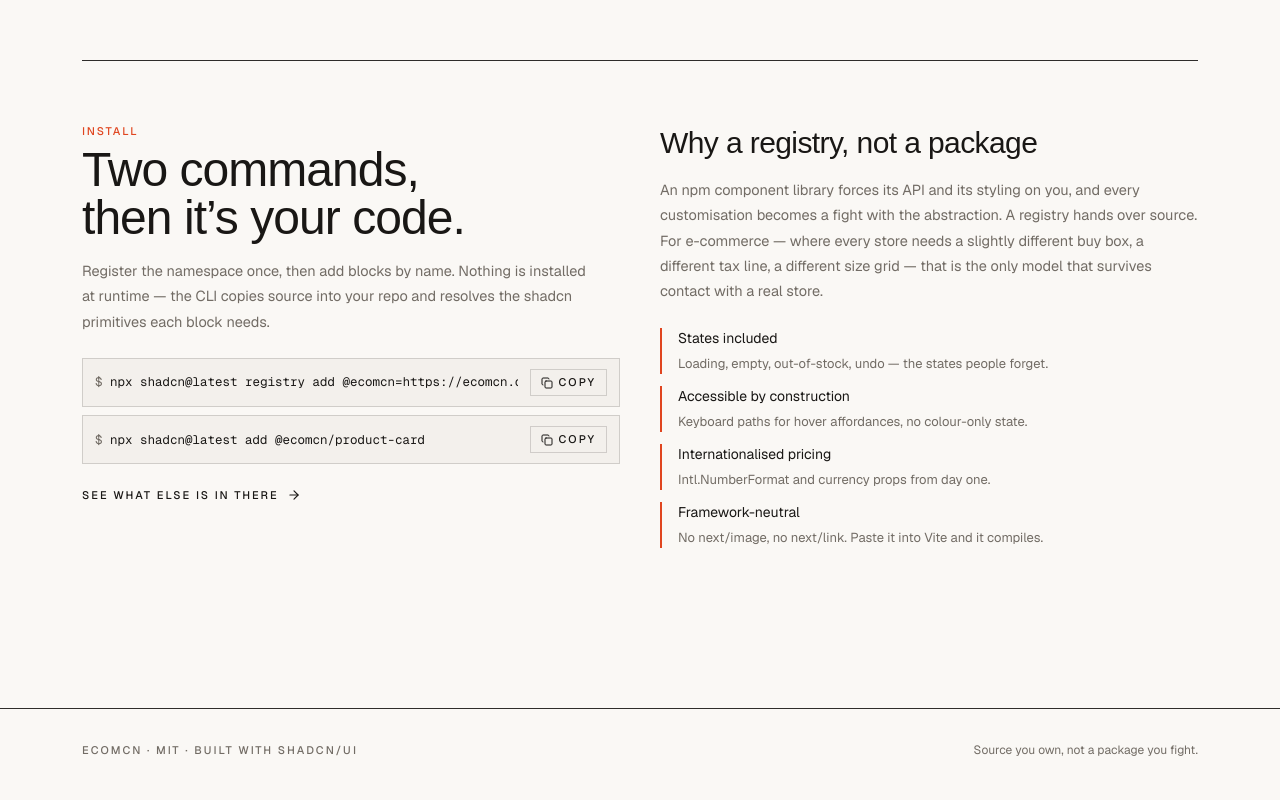
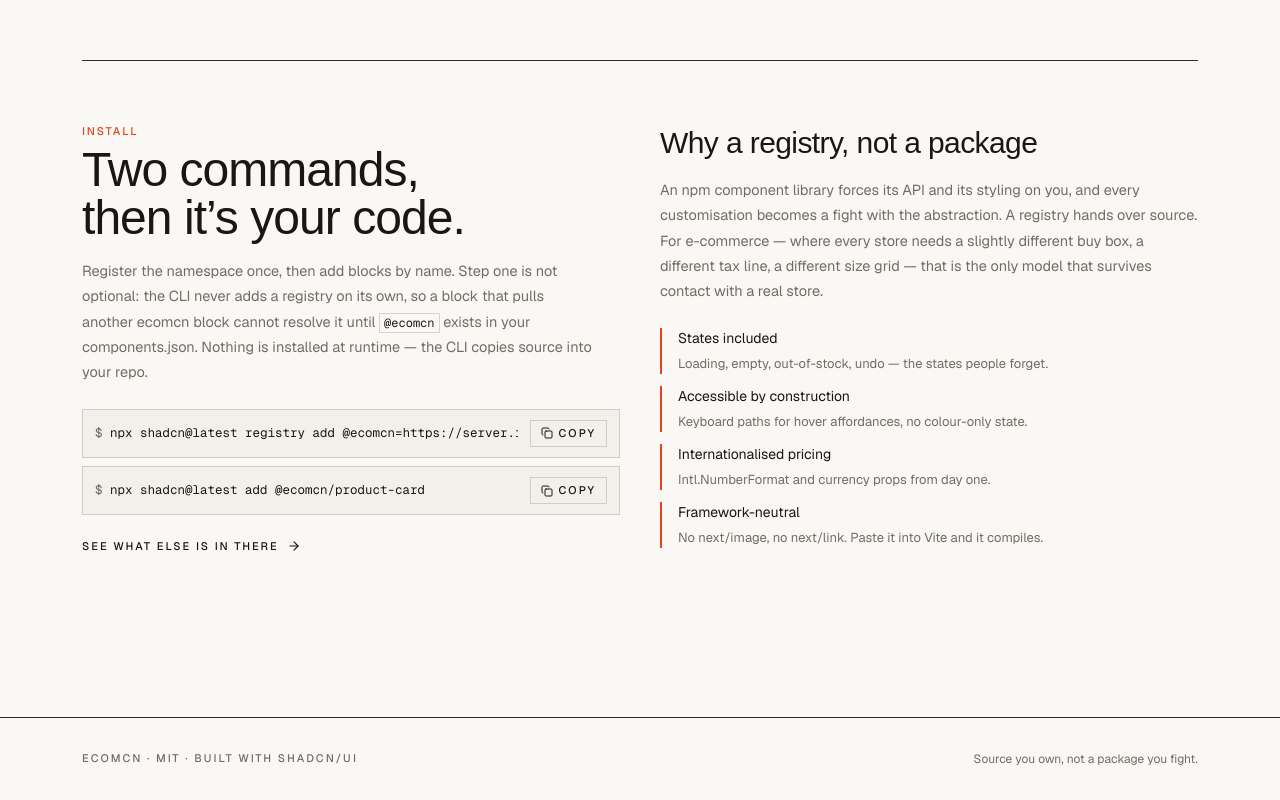
Before and after one commit to its-Inbarajan/ecomcn, a Next.js app: page / in a window 1280 px wide. Shown: the part 3805-4605 px from the top of the page. Built offline with nearby package versions, Linux system fonts and the light colour scheme; no server answers; a web font is replaced by a local one.

Commit message:
feat: new updates

```diff
--- a/registry.json
+++ b/registry.json
@@ -1,7 +1,7 @@
 {
   "$schema": "https://ui.shadcn.com/schema/registry.json",
   "name": "ecomcn",
-  "homepage": "https://ecomcn.dev",
+  "homepage": "https://ecomcn.vercel.app",
   "include": [
     "src/registry/ecomcn/price-tag/registry.json",
     "src/registry/ecomcn/product-card/registry.json",
--- a/src/app/(site)/blocks/[slug]/page.tsx
+++ b/src/app/(site)/blocks/[slug]/page.tsx
@@ -5,7 +5,7 @@ import { ArrowLeft, ArrowRight, ExternalLink } from "lucide-react";
 
 import { BlockPreview } from "@/components/site/block-preview";
 import { CodeViewer } from "@/components/site/code-viewer";
-import { InstallCommand } from "@/components/site/copy-button";
+import { InstallSteps } from "@/components/site/install-steps";
 import { BLOCKS } from "@/lib/blocks";
 import { extractPropsInterfaces, loadRegistryItem } from "@/lib/registry-source";
 
@@ -71,7 +71,12 @@ export default async function BlockPage({
 
       <div className="mt-6 grid gap-8 lg:grid-cols-[minmax(0,1fr)_260px]">
         <div className="min-w-0 space-y-10">
-          <InstallCommand command={`npx shadcn@latest add @ecomcn/${slug}`} />
+          <InstallSteps
+            slug={slug}
+            needsNamespace={item.registryDependencies.some((dep) =>
+              dep.startsWith("@ecomcn/"),
+            )}
+          />
 
           <BlockPreview slug={slug} title={block.title} />
 
--- a/src/app/(site)/page.tsx
+++ b/src/app/(site)/page.tsx
@@ -5,9 +5,9 @@ import { InstallCommand } from "@/components/site/copy-button";
 import { LiveDemo } from "@/components/site/live-demo";
 import { ProductArt } from "@/components/site/product-art";
 import { BLOCKS, DESIGN_RULES, STAGES, byStage, shipped } from "@/lib/blocks";
+import { addCommand, registerCommand } from "@/lib/site";
 import { cn } from "@/lib/utils";
 
-const NAMESPACE = "npx shadcn@latest registry add @ecomcn=https://ecomcn.dev/r/{name}.json";
 
 export default function Home() {
   return (
@@ -240,14 +240,19 @@ function Install() {
             Two commands, then it&rsquo;s your code.
           </h2>
           <p className="mt-4 max-w-lg text-[14.5px] leading-[1.75] text-muted-foreground">
-            Register the namespace once, then add blocks by name. Nothing is
-            installed at runtime — the CLI copies source into your repo and
-            resolves the shadcn primitives each block needs.
+            Register the namespace once, then add blocks by name. Step one is
+            not optional: the CLI never adds a registry on its own, so a block
+            that pulls another ecomcn block cannot resolve it until{" "}
+            <code className="ec-rule border px-1 py-px font-mono text-[12px] text-foreground">
+              @ecomcn
+            </code>{" "}
+            exists in your components.json. Nothing is installed at runtime —
+            the CLI copies source into your repo.
           </p>
 
           <div className="mt-6 space-y-2">
-            <InstallCommand command={NAMESPACE} />
-            <InstallCommand command="npx shadcn@latest add @ecomcn/product-card" />
+            <InstallCommand command={registerCommand} />
+            <InstallCommand command={addCommand("product-card")} />
           </div>
 
           <a
--- a/src/app/layout.tsx
+++ b/src/app/layout.tsx
@@ -1,5 +1,6 @@
 import type { Metadata } from "next";
 import { Geist, Geist_Mono, Instrument_Serif } from "next/font/google";
+import { SITE_URL as url } from "@/lib/site";
 import "./globals.css";
 
 const geistSans = Geist({
@@ -20,8 +21,6 @@ const instrumentSerif = Instrument_Serif({
   style: ["normal", "italic"],
   display: "swap",
 });
-
-const url = "https://ecomcn.dev";
 
 export const metadata: Metadata = {
   metadataBase: new URL(url),
--- /dev/null
+++ b/src/components/site/install-steps.tsx
@@ -0,0 +1,47 @@
+import { InstallCommand } from "@/components/site/copy-button";
+import { addCommand, registerCommand } from "@/lib/site";
+
+/**
+ * Two steps, not one. The CLI never registers a registry on its own, so a
+ * block whose dependencies are namespaced cannot install from a bare command
+ * until the namespace exists in the project's components.json.
+ */
+export function InstallSteps({
+  slug,
+  needsNamespace,
+}: {
+  slug: string;
+  /** True when the block pulls another @ecomcn item. */
+  needsNamespace?: boolean;
+}) {
+  return (
+    <div className="space-y-4">
+      <div>
+        <p className="ec-eyebrow mb-2 flex flex-wrap items-baseline gap-x-2 text-muted-foreground">
+          <span className="text-brand">Step 1</span>
+          Register the namespace — once per project
+        </p>
+        <InstallCommand command={registerCommand} />
+      </div>
+
+      <div>
+        <p className="ec-eyebrow mb-2 flex flex-wrap items-baseline gap-x-2 text-muted-foreground">
+          <span className="text-brand">Step 2</span>
+          Add the block
+        </p>
+        <InstallCommand command={addCommand(slug)} />
+      </div>
+
+      {needsNamespace ? (
+        <p className="text-[12.5px] leading-relaxed text-muted-foreground">
+          Step 1 is not optional for this one — it pulls another ecomcn block,
+          and the CLI has no way to resolve{" "}
+          <code className="ec-rule border px-1 py-px font-mono text-[11.5px] text-foreground">
+            @ecomcn/…
+          </code>{" "}
+          until the namespace is registered.
+        </p>
+      ) : null}
+    </div>
+  );
+}
--- /dev/null
+++ b/src/lib/site.ts
@@ -0,0 +1,20 @@
+/**
+ * One place for anything that changes when the domain does. The registry's
+ * `homepage` and every install command on the site read from here, so moving
+ * to a custom domain is a single edit plus a rebuild.
+ */
+export const SITE_URL =
+  process.env.NEXT_PUBLIC_SITE_URL?.replace(/\/$/, "") ?? "https://ecomcn.vercel.app";
+
+export const NAMESPACE = "@ecomcn";
+
+/**
+ * `{name}` is literal — the CLI substitutes the item name itself. Registering
+ * the namespace is what lets a block's own `@ecomcn/…` dependencies resolve;
+ * the CLI never adds a registry on its own.
+ */
+export const registerCommand = `npx shadcn@latest registry add ${NAMESPACE}=${SITE_URL}/r/{name}.json`;
+
+export const addCommand = (slug: string) => `npx shadcn@latest add ${NAMESPACE}/${slug}`;
+
+export const REPO_URL = "https://github.com/its-Inbarajan/ecomcn";
```
Also changed, not shown: 3 other files (tests, documents, lock files or other folders).
